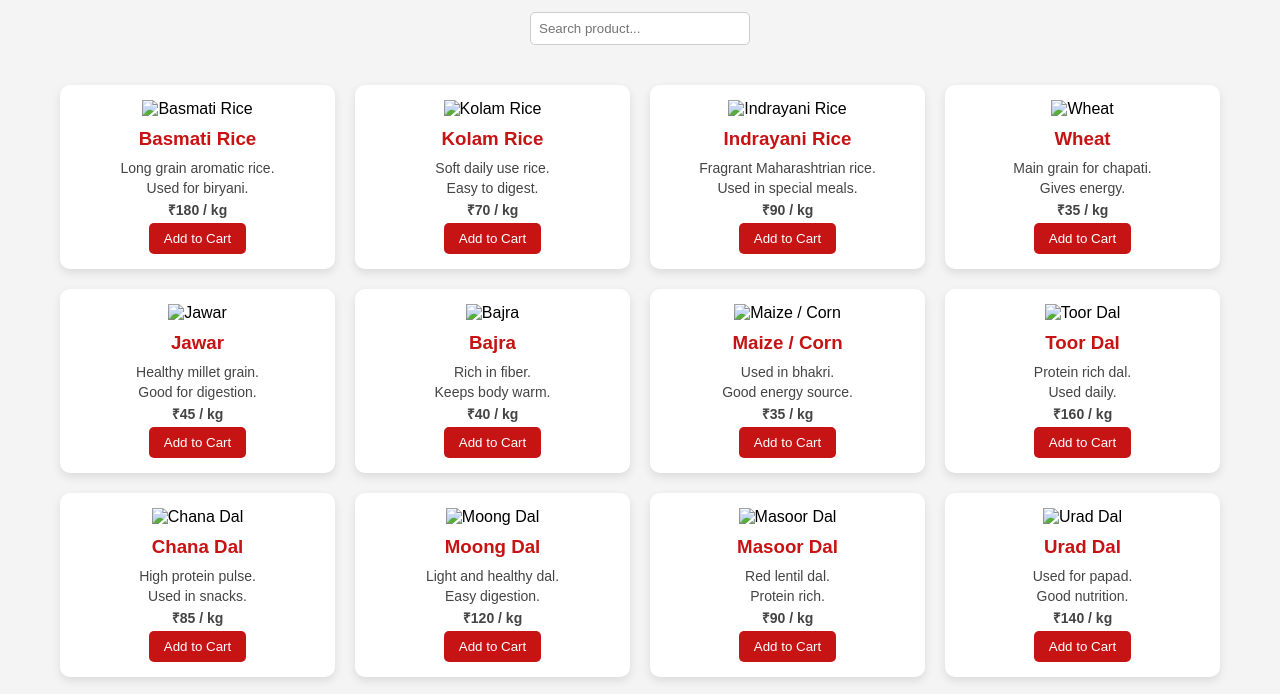
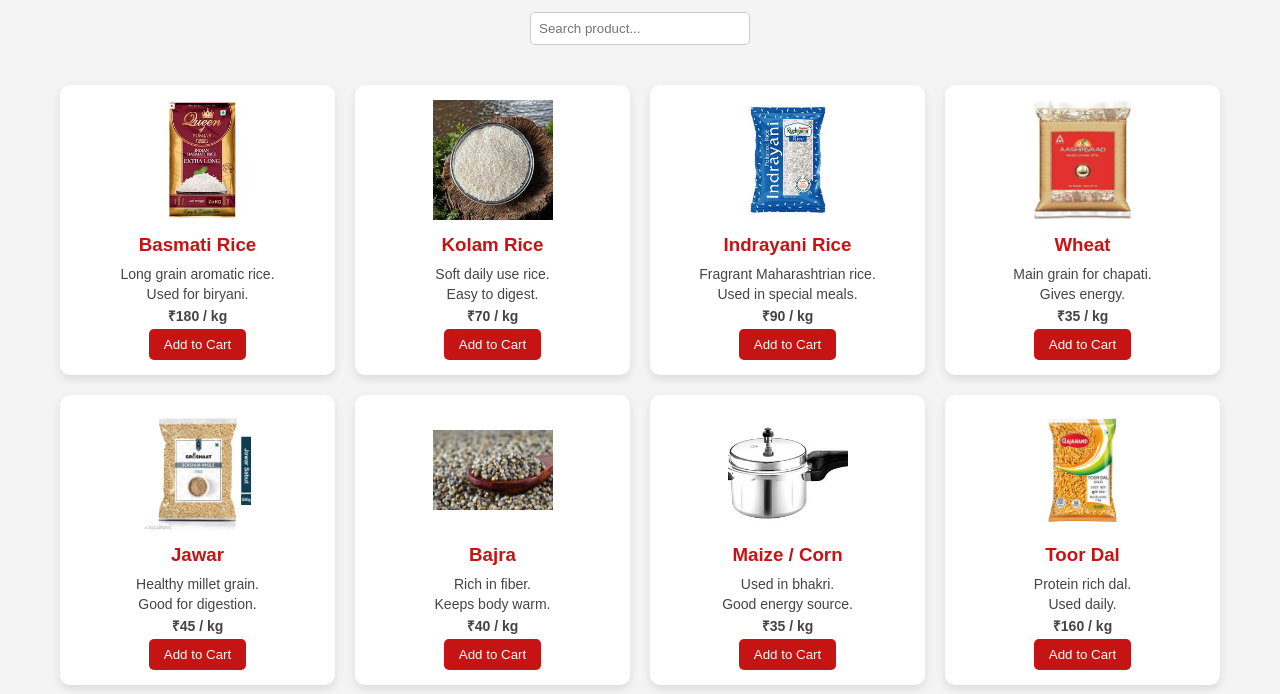
Before and after one commit to renukabondar/SuperMarket, a website: page foodgrains.html in a window 1280 px wide. Shown: the part 188-882 px from the top of the page. Drawn offline with Linux system fonts and the light colour scheme.

Commit message:
Update foodgrains.html

```diff
--- a/foodgrains.html
+++ b/foodgrains.html
@@ -53,43 +53,43 @@ footer{background:#b52c1d;color:white;text-align:center;padding:15px;margin-top:
 <section class="products">
 
 <!-- RICE -->
-<div class="product-card"><img src="images/rice.jpg" alt="Basmati Rice"><h3>Basmati Rice</h3><p>Long grain aromatic rice.</p><p>Used for biryani.</p><p class="price">₹180 / kg</p><button onclick="addToCart('Basmati Rice',180)">Add to Cart</button></div>
+<div class="product-card"><img src="rice.jpg" alt="Basmati Rice"><h3>Basmati Rice</h3><p>Long grain aromatic rice.</p><p>Used for biryani.</p><p class="price">₹180 / kg</p><button onclick="addToCart('Basmati Rice',180)">Add to Cart</button></div>
 
-<div class="product-card"><img src="images/kolam rice.jpg" alt="Kolam Rice"><h3>Kolam Rice</h3><p>Soft daily use rice.</p><p>Easy to digest.</p><p class="price">₹70 / kg</p><button onclick="addToCart('Kolam Rice',70)">Add to Cart</button></div>
+<div class="product-card"><img src="kolam rice.jpg" alt="Kolam Rice"><h3>Kolam Rice</h3><p>Soft daily use rice.</p><p>Easy to digest.</p><p class="price">₹70 / kg</p><button onclick="addToCart('Kolam Rice',70)">Add to Cart</button></div>
 
-<div class="product-card"><img src="images/indrayani rice.jpg" alt="Indrayani Rice"><h3>Indrayani Rice</h3><p>Fragrant Maharashtrian rice.</p><p>Used in special meals.</p><p class="price">₹90 / kg</p><button onclick="addToCart('Indrayani Rice',90)">Add to Cart</button></div>
+<div class="product-card"><img src="indrayani rice.jpg" alt="Indrayani Rice"><h3>Indrayani Rice</h3><p>Fragrant Maharashtrian rice.</p><p>Used in special meals.</p><p class="price">₹90 / kg</p><button onclick="addToCart('Indrayani Rice',90)">Add to Cart</button></div>
 
 <!-- GRAINS -->
-<div class="product-card"><img src="images/wheat.jpg" alt="Wheat"><h3>Wheat</h3><p>Main grain for chapati.</p><p>Gives energy.</p><p class="price">₹35 / kg</p><button onclick="addToCart('Wheat',35)">Add to Cart</button></div>
+<div class="product-card"><img src="wheat.jpg" alt="Wheat"><h3>Wheat</h3><p>Main grain for chapati.</p><p>Gives energy.</p><p class="price">₹35 / kg</p><button onclick="addToCart('Wheat',35)">Add to Cart</button></div>
 
-<div class="product-card"><img src="images/jawar.jpg" alt="Jawar"><h3>Jawar</h3><p>Healthy millet grain.</p><p>Good for digestion.</p><p class="price">₹45 / kg</p><button onclick="addToCart('Jawar',45)">Add to Cart</button></div>
+<div class="product-card"><img src="jawar.jpg" alt="Jawar"><h3>Jawar</h3><p>Healthy millet grain.</p><p>Good for digestion.</p><p class="price">₹45 / kg</p><button onclick="addToCart('Jawar',45)">Add to Cart</button></div>
 
-<div class="product-card"><img src="images/bajra.jpg" alt="Bajra"><h3>Bajra</h3><p>Rich in fiber.</p><p>Keeps body warm.</p><p class="price">₹40 / kg</p><button onclick="addToCart('Bajra',40)">Add to Cart</button></div>
+<div class="product-card"><img src="bajra.jpg" alt="Bajra"><h3>Bajra</h3><p>Rich in fiber.</p><p>Keeps body warm.</p><p class="price">₹40 / kg</p><button onclick="addToCart('Bajra',40)">Add to Cart</button></div>
 
-<div class="product-card"><img src="images/maka.jpeg" alt="Maize / Corn"><h3>Maize / Corn</h3><p>Used in bhakri.</p><p>Good energy source.</p><p class="price">₹35 / kg</p><button onclick="addToCart('Maize / Corn',35)">Add to Cart</button></div>
+<div class="product-card"><img src="maka.jpeg" alt="Maize / Corn"><h3>Maize / Corn</h3><p>Used in bhakri.</p><p>Good energy source.</p><p class="price">₹35 / kg</p><button onclick="addToCart('Maize / Corn',35)">Add to Cart</button></div>
 
 <!-- PULSES -->
-<div class="product-card"><img src="images/toor dal.jpg" alt="Toor Dal"><h3>Toor Dal</h3><p>Protein rich dal.</p><p>Used daily.</p><p class="price">₹160 / kg</p><button onclick="addToCart('Toor Dal',160)">Add to Cart</button></div>
+<div class="product-card"><img src="toor dal.jpg" alt="Toor Dal"><h3>Toor Dal</h3><p>Protein rich dal.</p><p>Used daily.</p><p class="price">₹160 / kg</p><button onclick="addToCart('Toor Dal',160)">Add to Cart</button></div>
 
-<div class="product-card"><img src="images/chana dal.jpg" alt="Chana Dal"><h3>Chana Dal</h3><p>High protein pulse.</p><p>Used in snacks.</p><p class="price">₹85 / kg</p><button onclick="addToCart('Chana Dal',85)">Add to Cart</button></div>
+<div class="product-card"><img src="chana dal.jpg" alt="Chana Dal"><h3>Chana Dal</h3><p>High protein pulse.</p><p>Used in snacks.</p><p class="price">₹85 / kg</p><button onclick="addToCart('Chana Dal',85)">Add to Cart</button></div>
 
-<div class="product-card"><img src="images/moong dal.jpg" alt="Moong Dal"><h3>Moong Dal</h3><p>Light and healthy dal.</p><p>Easy digestion.</p><p class="price">₹120 / kg</p><button onclick="addToCart('Moong Dal',120)">Add to Cart</button></div>
+<div class="product-card"><img src="moong dal.jpg" alt="Moong Dal"><h3>Moong Dal</h3><p>Light and healthy dal.</p><p>Easy digestion.</p><p class="price">₹120 / kg</p><button onclick="addToCart('Moong Dal',120)">Add to Cart</button></div>
 
-<div class="product-card"><img src="images/masoor dal.jpg" alt="Masoor Dal"><h3>Masoor Dal</h3><p>Red lentil dal.</p><p>Protein rich.</p><p class="price">₹90 / kg</p><button onclick="addToCart('Masoor Dal',90)">Add to Cart</button></div>
+<div class="product-card"><img src="masoor dal.jpg" alt="Masoor Dal"><h3>Masoor Dal</h3><p>Red lentil dal.</p><p>Protein rich.</p><p class="price">₹90 / kg</p><button onclick="addToCart('Masoor Dal',90)">Add to Cart</button></div>
 
-<div class="product-card"><img src="images/urad dal.jpg" alt="Urad Dal"><h3>Urad Dal</h3><p>Used for papad.</p><p>Good nutrition.</p><p class="price">₹140 / kg</p><button onclick="addToCart('Urad Dal',140)">Add to Cart</button></div>
+<div class="product-card"><img src="urad dal.jpg" alt="Urad Dal"><h3>Urad Dal</h3><p>Used for papad.</p><p>Good nutrition.</p><p class="price">₹140 / kg</p><button onclick="addToCart('Urad Dal',140)">Add to Cart</button></div>
 
-<div class="product-card"><img src="images/green gram.jpg" alt="Green Gram"><h3>Green Gram</h3><p>Whole moong beans.</p><p>Healthy food.</p><p class="price">₹120 / kg</p><button onclick="addToCart('Green Gram',120)">Add to Cart</button></div>
+<div class="product-card"><img src="green gram.jpg" alt="Green Gram"><h3>Green Gram</h3><p>Whole moong beans.</p><p>Healthy food.</p><p class="price">₹120 / kg</p><button onclick="addToCart('Green Gram',120)">Add to Cart</button></div>
 
-<div class="product-card"><img src="images/black gram.jpg" alt="Black Gram"><h3>Black Gram</h3><p>Used in dal.</p><p>Protein rich.</p><p class="price">₹140 / kg</p><button onclick="addToCart('Black Gram',140)">Add to Cart</button></div>
+<div class="product-card"><img src="black gram.jpg" alt="Black Gram"><h3>Black Gram</h3><p>Used in dal.</p><p>Protein rich.</p><p class="price">₹140 / kg</p><button onclick="addToCart('Black Gram',140)">Add to Cart</button></div>
 
-<div class="product-card"><img src="images/chhole.jpg" alt="Chickpeas"><h3>Chickpeas</h3><p>Used in chole.</p><p>High protein.</p><p class="price">₹95 / kg</p><button onclick="addToCart('Chickpeas',95)">Add to Cart</button></div>
+<div class="product-card"><img src="chhole.jpg" alt="Chickpeas"><h3>Chickpeas</h3><p>Used in chole.</p><p>High protein.</p><p class="price">₹95 / kg</p><button onclick="addToCart('Chickpeas',95)">Add to Cart</button></div>
 
-<div class="product-card"><img src="images/rajma.jpg" alt="Rajma"><h3>Rajma</h3><p>Used in curry.</p><p>Good protein.</p><p class="price">₹150 / kg</p><button onclick="addToCart('Rajma',150)">Add to Cart</button></div>
+<div class="product-card"><img src="rajma.jpg" alt="Rajma"><h3>Rajma</h3><p>Used in curry.</p><p>Good protein.</p><p class="price">₹150 / kg</p><button onclick="addToCart('Rajma',150)">Add to Cart</button></div>
 
-<div class="product-card"><img src="images/chavali.jpg" alt="Cowpea"><h3>Cowpea</h3><p>Also called chawli.</p><p>Healthy pulse.</p><p class="price">₹110 / kg</p><button onclick="addToCart('Cowpea',110)">Add to Cart</button></div>
+<div class="product-card"><img src="chavali.jpg" alt="Cowpea"><h3>Cowpea</h3><p>Also called chawli.</p><p>Healthy pulse.</p><p class="price">₹110 / kg</p><button onclick="addToCart('Cowpea',110)">Add to Cart</button></div>
 
-<div class="product-card"><img src="images/mataki.jpg" alt="Moth Beans"><h3>Moth Beans</h3><p>Used in usal.</p><p>Protein rich.</p><p class="price">₹130 / kg</p><button onclick="addToCart('Moth Beans',130)">Add to Cart</button></div>
+<div class="product-card"><img src="mataki.jpg" alt="Moth Beans"><h3>Moth Beans</h3><p>Used in usal.</p><p>Protein rich.</p><p class="price">₹130 / kg</p><button onclick="addToCart('Moth Beans',130)">Add to Cart</button></div>
 
 </section>
 
```
